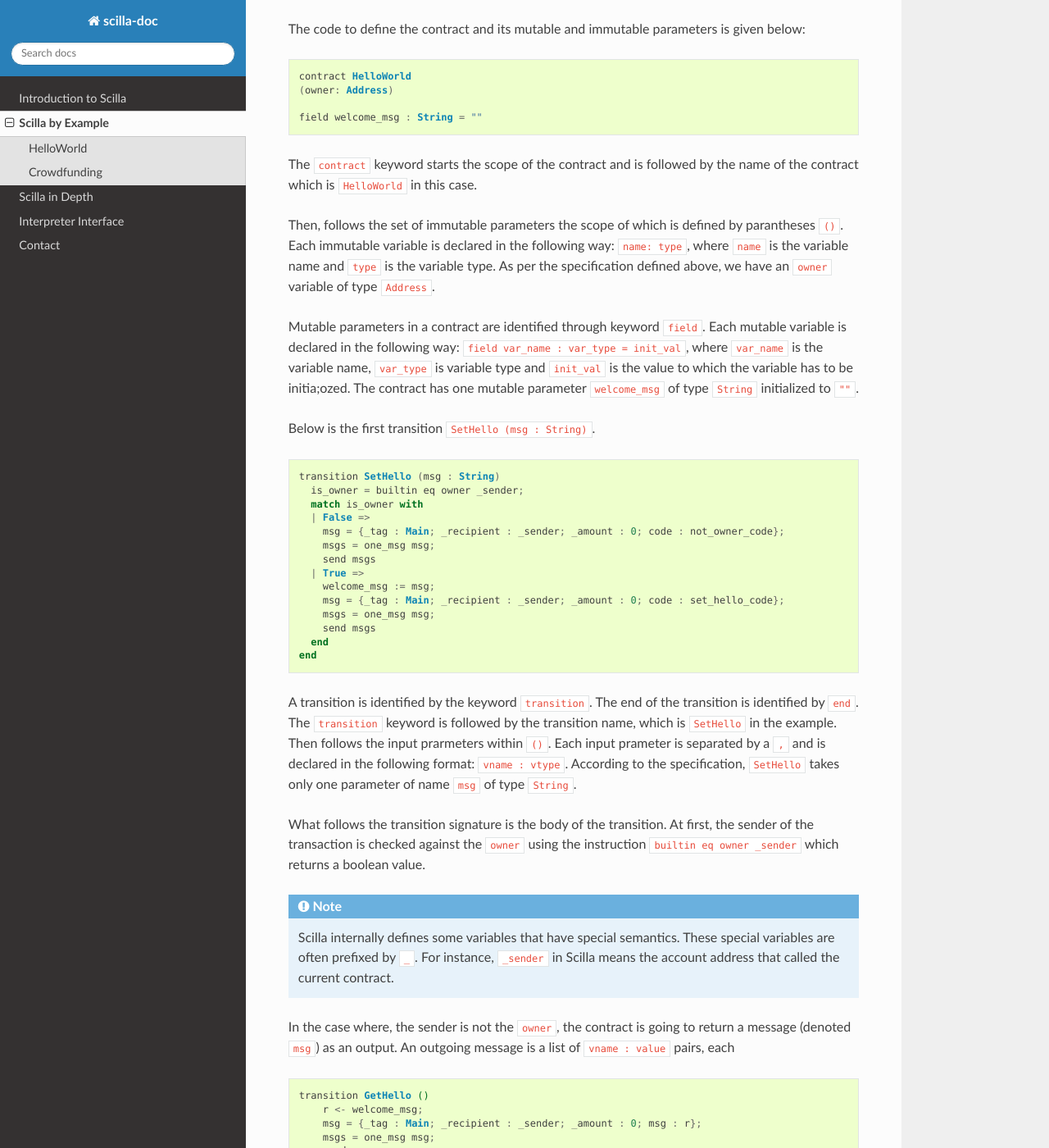
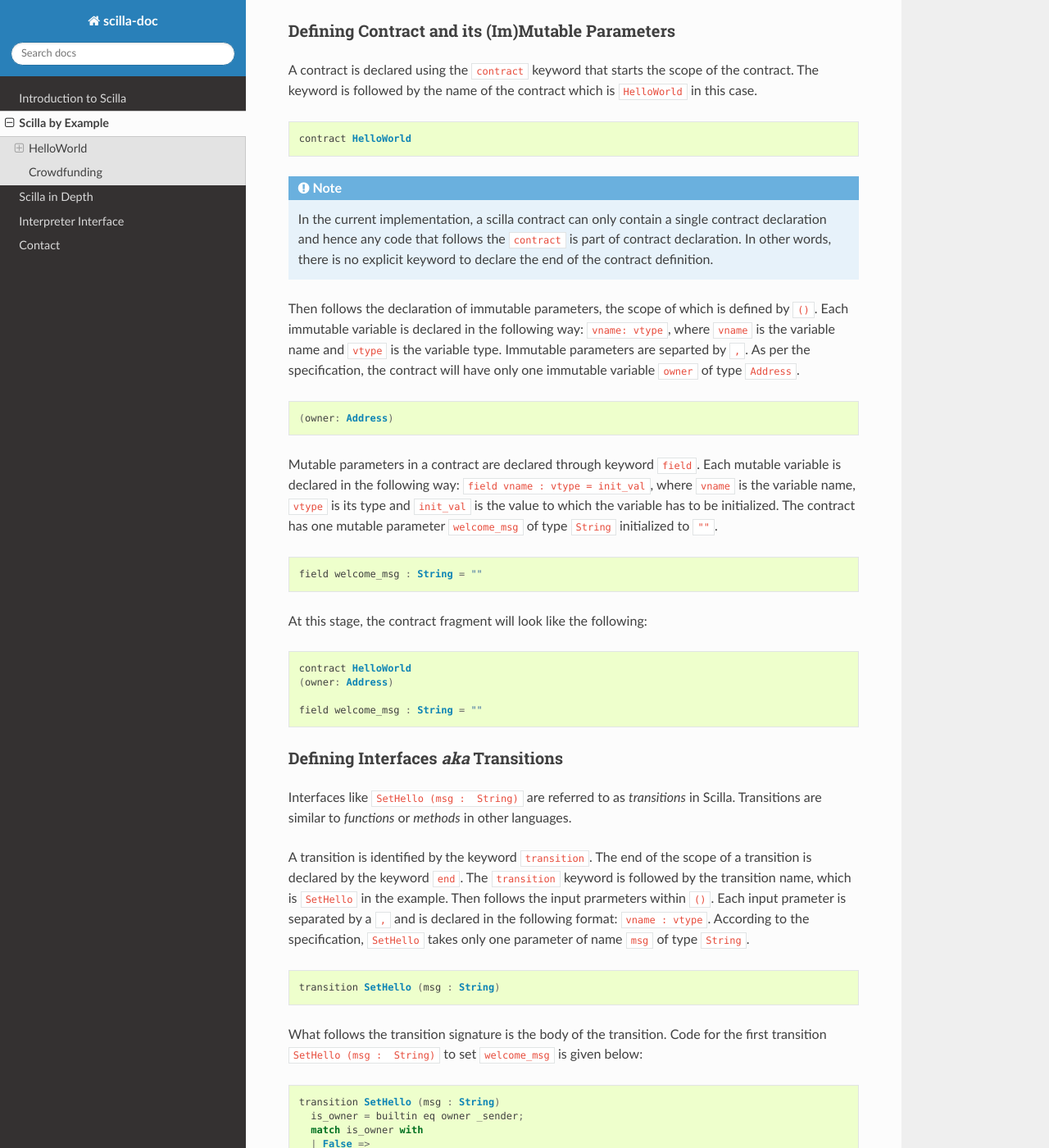
Before and after one commit to Zilliqa/scilla-docs, a Sphinx documentation site: the page built from docs/source/scilla-by-example.rst, in a window 1280 px wide and 1400 px high, scrolled down 415 px. Shown: the whole window at 82% size. Built offline with Sphinx 7.4.7 and the Read the Docs theme 2.0.0, drawn with Linux system fonts in a browser that asks for light colours; some of the changed text lies outside the part shown.

Commit message:
added transition part

```diff
--- a/docs/source/scilla-by-example.rst
+++ b/docs/source/scilla-by-example.rst
@@ -6,23 +6,68 @@ HelloWorld
 ###################
 
 We start off by writing a classical ``HelloWorld.scilla`` contract with the
-following specification:
+following  specification:
 
-+ It should have an immutable field named ``owner`` that will be initialized by
+
++ It should have an immutable field ``owner`` to be initialized by
   the creator of the contract. ``owner`` will be of type ``Address``.
 
-+ It should have a mutable field named ``welcome_msg`` of type ``String`` initialized to
-  empty.
++ It should have a mutable field ``welcome_msg`` of type ``String`` initialized to
+  ``""``.
 
-+ The ``owner`` and only her should be able to modify ``welcome_msg`` through a
-  transition ``SetHello (msg: String)``, where ``msg`` is the value to which
++ The ``owner`` and only her should be able to modify ``welcome_msg`` through an
+  interface ``SetHello (msg: String)``, where ``msg`` is a value to which
   ``welcome_msg`` should be changed.
 
-+ Any sender can call a transition named ``Get_msg()`` to be welcomed with
++ It should have an interface ``GetHello()`` that welcomes any caller with
   ``welcome_msg``.
 
-The code to define the contract and its mutable and immutable parameters is
-given below:
+
+Defining Contract and its (Im)Mutable Parameters
+**************************************************
+
+A contract is declared using the ``contract`` keyword that starts the scope of
+the contract. The keyword is followed by the name of the contract which is
+``HelloWorld`` in this case.
+
+.. code-block:: ocaml
+
+    contract HelloWorld
+
+
+.. note::
+	In the current implementation, a scilla contract can only contain a single
+	contract declaration and hence any code that follows the ``contract`` is part
+	of contract declaration. In other words, there is no explicit keyword to
+	declare the end of the contract definition.
+
+
+
+Then follows the declaration of immutable parameters, the scope of which is
+defined by ``()``.  Each immutable variable is declared in the following way:
+``vname: vtype``, where ``vname`` is the variable name and ``vtype`` is the
+variable type. Immutable parameters are separted by ``,``. As per the
+specification, the contract will have only one immutable variable ``owner`` of
+type ``Address``.
+
+
+.. code-block:: ocaml
+
+    (owner: Address)
+
+Mutable parameters in a contract are declared through keyword ``field``. Each
+mutable variable is declared in the following way: ``field vname : vtype
+= init_val``, where ``vname`` is the variable name, ``vtype`` is its
+type and ``init_val`` is the value to which the variable has to be initialized.
+The contract has one mutable parameter ``welcome_msg`` of type ``String``
+initialized to ``""``.
+
+.. code-block:: ocaml
+
+    field welcome_msg : String = ""
+
+
+At this stage, the contract fragment will look like the following:
 
 .. code-block:: ocaml
 
@@ -32,24 +77,28 @@ given below:
     field welcome_msg : String = ""
 
 
-The ``contract`` keyword starts the scope of the contract and is followed by
-the name of the contract which is ``HelloWorld`` in this case.
+Defining Interfaces `aka` Transitions
+***************************************
 
-Then, follows the set of immutable parameters the scope of which is defined by
-parantheses ``()``.  Each immutable variable is declared in the following way:
-``name: type``, where ``name`` is the variable name and ``type`` is the
-variable type. As per the specification defined above, we have an ``owner``
-variable of type ``Address``.
+Interfaces like ``SetHello (msg :  String)`` are referred to as `transitions`
+in Scilla. Transitions are similar to `functions` or `methods` in other
+languages.
 
-Mutable parameters in a contract are identified through keyword ``field``. Each
-mutable variable is declared in the following way: ``field var_name : var_type
-= init_val``, where ``var_name`` is the variable name, ``var_type`` is variable
-type and ``init_val`` is the value to which the variable has to be initia;ozed.
-The contract has one mutable parameter ``welcome_msg`` of type ``String``
-initialized to ``""``.
+A transition is identified by the keyword ``transition``. The end of the scope
+of a  transition is declared by the keyword ``end``. The ``transition``
+keyword is followed by the transition name, which is ``SetHello`` in the
+example. Then follows the input prarmeters within ``()``. Each input prameter
+is separated by a ``,`` and is declared in the following format: ``vname :
+vtype``. According to the specification, ``SetHello`` takes only one parameter
+of name ``msg`` of type ``String``.
 
+.. code-block:: ocaml
 
-Below is the first transition ``SetHello (msg : String)``.
+    transition SetHello (msg : String)
+
+What follows the transition signature is the body of the transition. Code
+for the first transition ``SetHello (msg :  String)`` to set ``welcome_msg`` is given below:
+
 
 
 .. code-block:: ocaml
@@ -58,28 +107,20 @@ Below is the first transition ``SetHello (msg : String)``.
       is_owner = builtin eq owner _sender;
       match is_owner with
       | False =>
-        msg = {_tag : Main; _recipient : _sender; _amount : 0; code : not_owner_code};
+        msg = {_tag : "Main"; _recipient : _sender; _amount : 0; code : not_owner_code};
         msgs = one_msg msg;
         send msgs
       | True =>
         welcome_msg := msg;
-        msg = {_tag : Main; _recipient : _sender; _amount : 0; code : set_hello_code};
+        msg = {_tag : "Main"; _recipient : _sender; _amount : 0; code : set_hello_code};
         msgs = one_msg msg;
         send msgs
       end
     end
 
-A transition is identified by the keyword ``transition``. The end of the
-transition is identified by ``end``. The ``transition`` keyword is followed by
-the transition name, which is ``SetHello`` in the example. Then follows the
-input prarmeters within ``()``. Each input prameter is separated by a ``,`` and
-is declared in the following format: ``vname : vtype``. According to the
-specification, ``SetHello`` takes only one parameter of name ``msg`` of type
-``String``.
+At first, the sender of the transaction is checked against the ``owner`` using
+the instruction ``builtin eq owner _sender`` which returns a boolean value.
 
-What follows the transition signature is the body of the transition. At first,
-the sender of the transaction is checked against the ``owner`` using the
-instruction ``builtin eq owner _sender`` which returns a boolean value.
 
 .. note::
 
@@ -87,10 +128,29 @@ instruction ``builtin eq owner _sender`` which returns a boolean value.
     special variables are often prefixed by ``_``. For instance, ``_sender`` in
     Scilla means the account address that called the current contract.
 
+Depending on the boolean value, the transition takes different paths using pattern matching, the syntax of which is standard.
 
-In the case where, the sender is not the ``owner``, the contract is going to
-return a message (denoted ``msg``) as an output. An outgoing message is a list
-of ``vname : value`` pairs, each
+.. code-block:: ocaml
+
+	match expr with
+	| x => expr_1
+	| y => expr_2
+        end
+
+
+In case the caller is different from ``owner``, the contract sends a message
+(denoted ``msg``) as an output, with an error code ``code : not_owner_code``.
+More concretely, the output message in this case is:
+
+.. code-block:: ocaml
+
+        msg = {_tag : "Main"; _recipient : _sender; _amount : 0; code : not_owner_code};
+
+.. note::
+
+	An outgoing message from a contract is a list of ``vname : value`` pairs, the
+	scope of which is defined using ``{}``. Each outgoing message must have three
+	compulsory fields: `_tag`, ``_recipient`` and
 
 
 .. code-block:: ocaml
```
